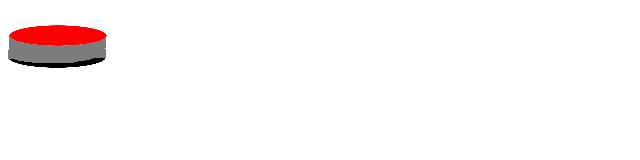
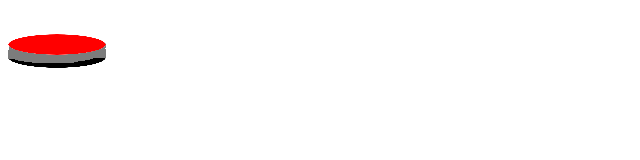
Before and after one commit to robertegj/bass-buton, a plain HTML site: page index.html in a window 1280 px wide. Shown: the whole page, without its empty margins (0-640 px from the left). Drawn offline with Linux system fonts and the light colour scheme.

Commit message:
Update index.html

```diff
--- a/index.html
+++ b/index.html
@@ -10,7 +10,7 @@
 
 <body>
   <div class="container">
-    <img src="/not pooshed.png" width="100" height="100">
+    <img src="pooshed.png" width="100" height="100">
   </div>
 </body>
 </html>
```
